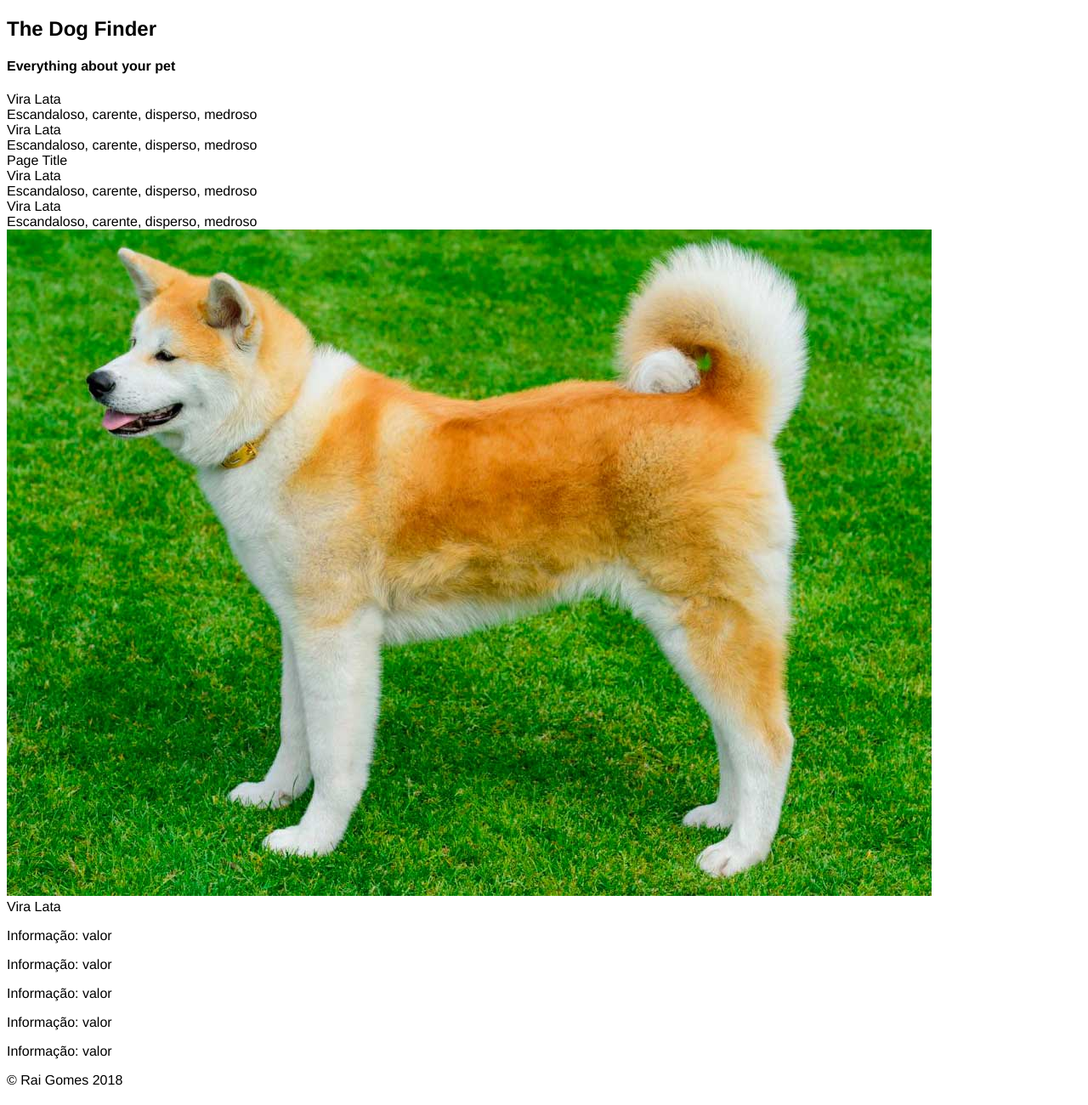
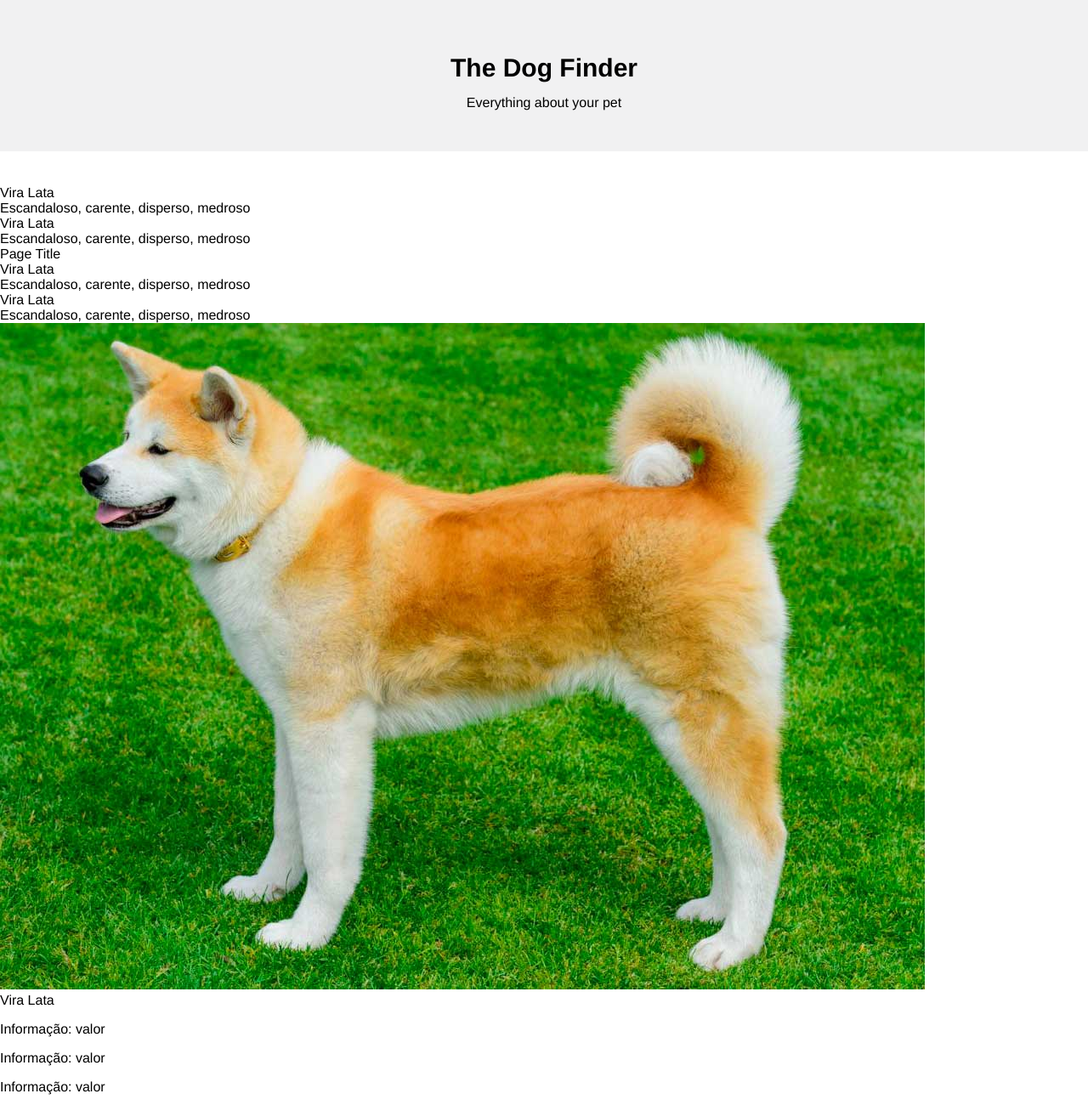
Before and after one commit to raigomes/dog-finder, a website: page src/index.html in a window 1280 px wide. Shown: the top 1300 px of the page at 85% size. Drawn offline with Linux system fonts and the light colour scheme.

Commit message:
Ajustando gruntfile e implementando layout do cabeçalho e rodapé

```diff
--- a/Gruntfile.js
+++ b/Gruntfile.js
@@ -33,8 +33,13 @@ module.exports = function(grunt) {
         }
       },
       watch: {
-        files: ['/src/styles/**.less'],
-        tasks: ['less']
+        defaultStyles: {
+            files: ['src/styles/**/*.less'],
+            tasks: ['less', 'cssmin'],
+            options: {
+                nospawn: true
+            }
+        }
       },
       'gh-pages': {
         options: {
--- a/src/index.html
+++ b/src/index.html
@@ -5,7 +5,7 @@
     <meta name="viewport" content="width=device-width, initial-scale=1.0">
     <meta http-equiv="X-UA-Compatible" content="ie=edge">
     <title>The Dog Finder</title>
-    <link rel="stylesheet" href="styles/main.css">
+    <link rel="stylesheet" href="styles/main.min.css">
 </head>
 <body>
     <header class="dog-header">
@@ -56,6 +56,6 @@
             </div>
         </section>
     </footer>
-    <script src="scripts/main.js"></script>
+    <script src="scripts/main.min.js"></script>
 </body>
 </html>
--- a/src/styles/main.less
+++ b/src/styles/main.less
@@ -1,5 +1,7 @@
 @import "src/base";
 @import "src/definitions";
 
+@import "src/dog-header";
 @import "src/dog-list";
 @import "src/dog-description";
+@import "src/dog-footer";
--- a/src/styles/src/base.less
+++ b/src/styles/src/base.less
@@ -1,3 +1,6 @@
 body {
-    font-family: Helvetica, Arial, sans-serif;
+    font-family: @default-font;
+    background-color: @bg-color;
+    margin: 0;
+    padding: 0;
 }
--- a/src/styles/src/definitions.less
+++ b/src/styles/src/definitions.less
@@ -0,0 +1,9 @@
+@default-font: Helvetica, Arial, sans-serif;
+
+@bg-color: #fff;
+@header-bg-color: #f1f1f2;
+@footer-bg-color: #000;
+
+@title-font-size: 30px;
+@subtitle-font-size: 16px;
+@default-font-size: 14px;
--- /dev/null
+++ b/src/styles/src/dog-footer.less
@@ -0,0 +1,21 @@
+.dog-footer {
+    background-color: #000;
+    color: #fff;
+    width: 100%;
+    height: 50px;
+}
+
+.dog-footer-container {
+    line-height: 20px;
+    padding: 15px;
+}
+
+.dog-author {
+    line-height: 20px;
+}
+
+.copy-left {
+    display: inline-block;
+    transform: scaleX(-1);
+    text-align: left;
+}
--- /dev/null
+++ b/src/styles/src/dog-header.less
@@ -0,0 +1,23 @@
+.dog-header {
+    background-color: @header-bg-color;
+}
+
+.dog-header-container {
+    padding: 3em;
+    margin-bottom: 40px;
+}
+
+.dog-header-content {
+    text-align: center;
+}
+
+.dog-header-title {
+    font-size: @title-font-size;
+    margin: .5em;
+}
+
+.dog-header-subtitle {
+    font-size: @subtitle-font-size;
+    font-weight: 400;
+    margin: 0;
+}
```
Also changed, not shown: src/styles/main.css, src/styles/main.min.css.
